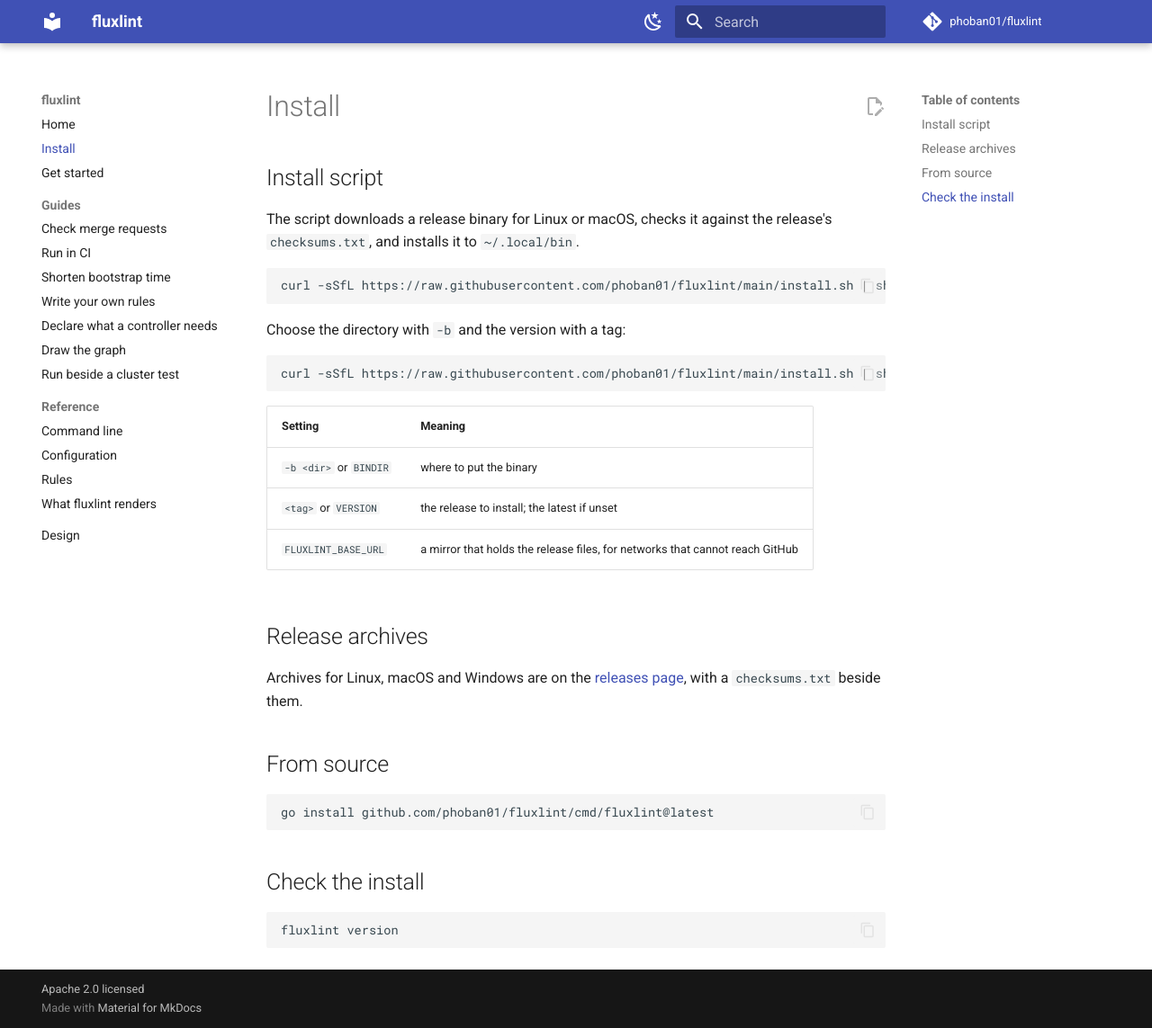
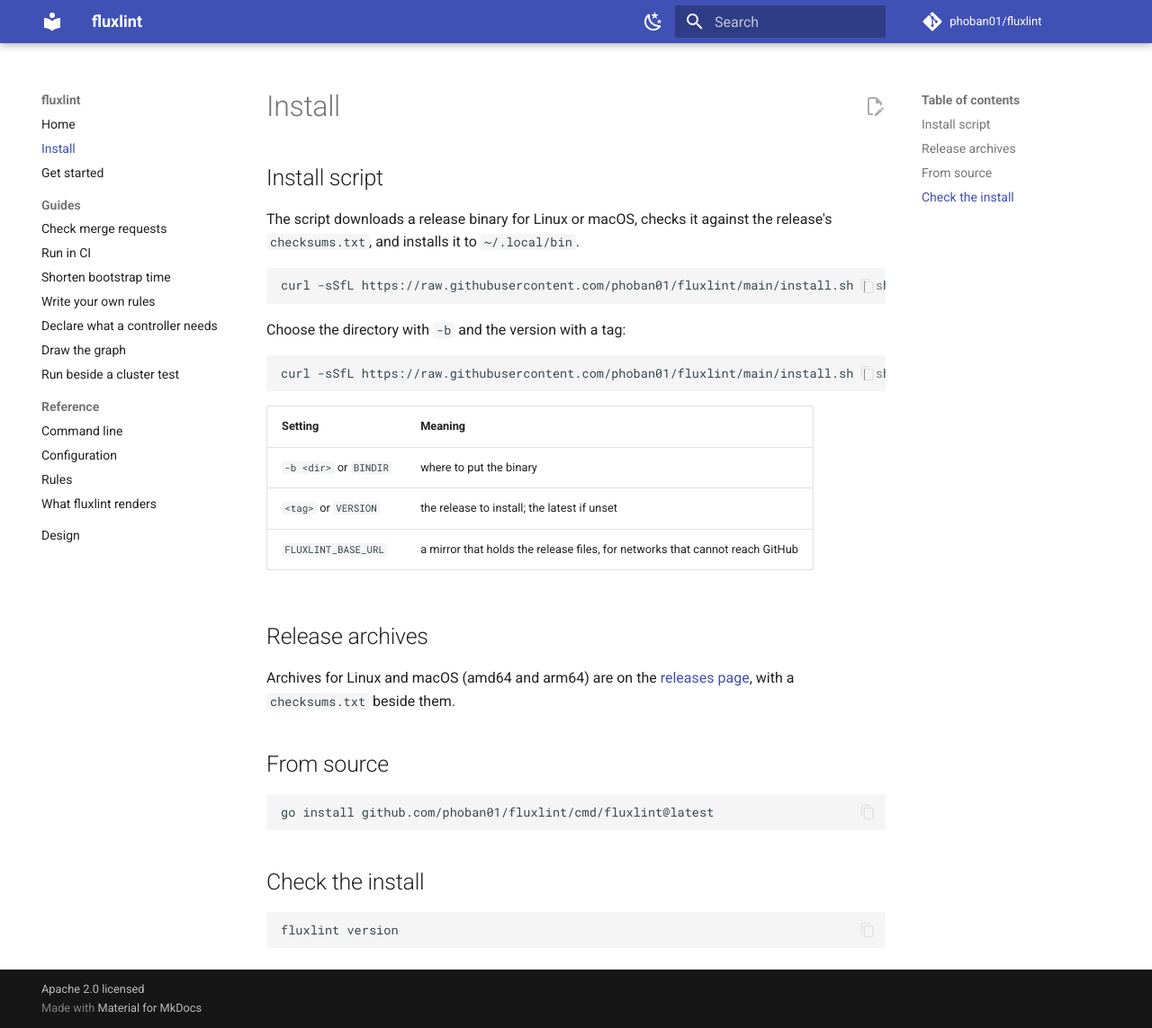
Before and after one commit to phoban01/fluxlint, an MkDocs documentation site: the page built from docs/install.md, in a window 1280 px wide and 1143 px high. Shown: the whole window at 90% size. Built offline with MkDocs 1.6.1 and Material for MkDocs 9.7.7, drawn with Linux system fonts in a browser that asks for light colours; comment, search, counter and statistics services are not loaded.

Commit message:
release: build for linux and darwin only, and do not repeat lint and test
Windows users run the Linux binary under WSL. The release tag always sits on
a commit that CI has already linted and tested, so repeating both only added
three and a half minutes.

Co-Authored-By: Claude Fable 5.1 <noreply@anthropic.com>

```diff
--- a/docs/install.md
+++ b/docs/install.md
@@ -23,7 +23,7 @@ curl -sSfL https://raw.githubusercontent.com/phoban01/fluxlint/main/install.sh |
 
 ## Release archives
 
-Archives for Linux, macOS and Windows are on the
+Archives for Linux and macOS (amd64 and arm64) are on the
 [releases page](https://github.com/phoban01/fluxlint/releases), with a
 `checksums.txt` beside them.
 
```
Also changed, not shown: .goreleaser.yaml (+1 -6 lines), README.md (+1 -1 lines), 1 other file.
